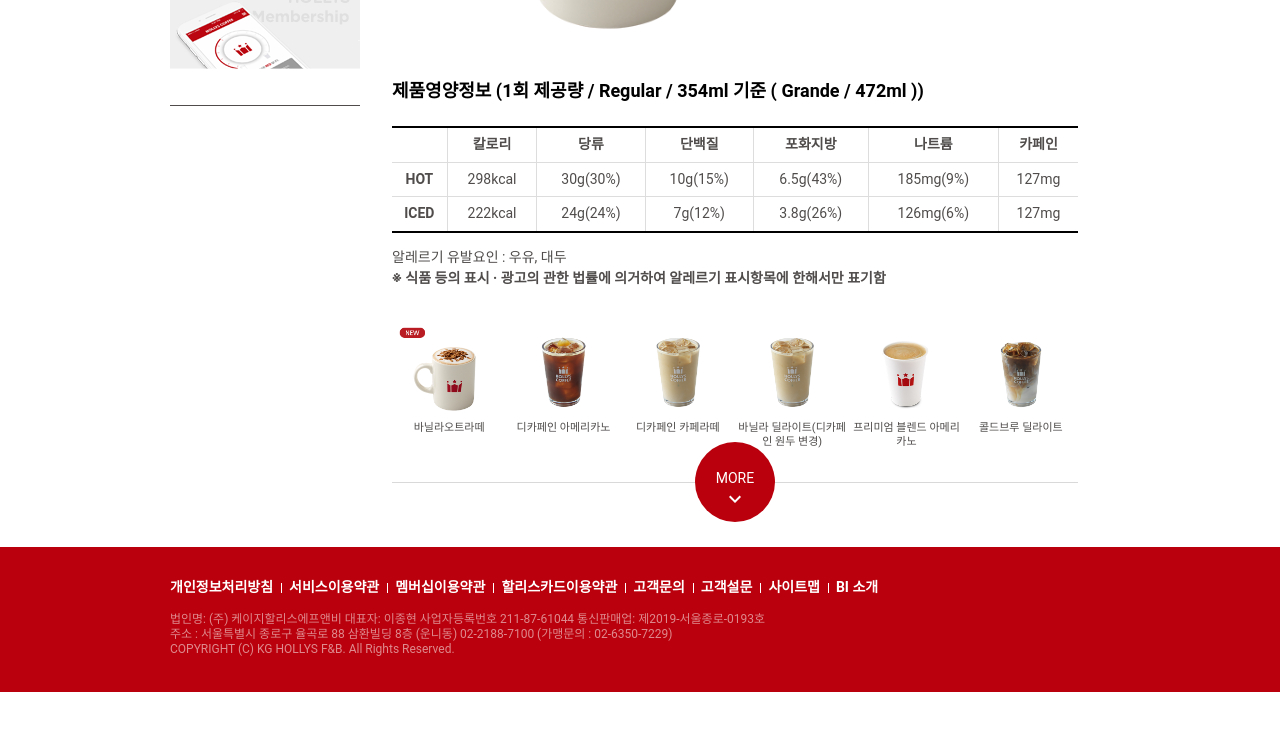
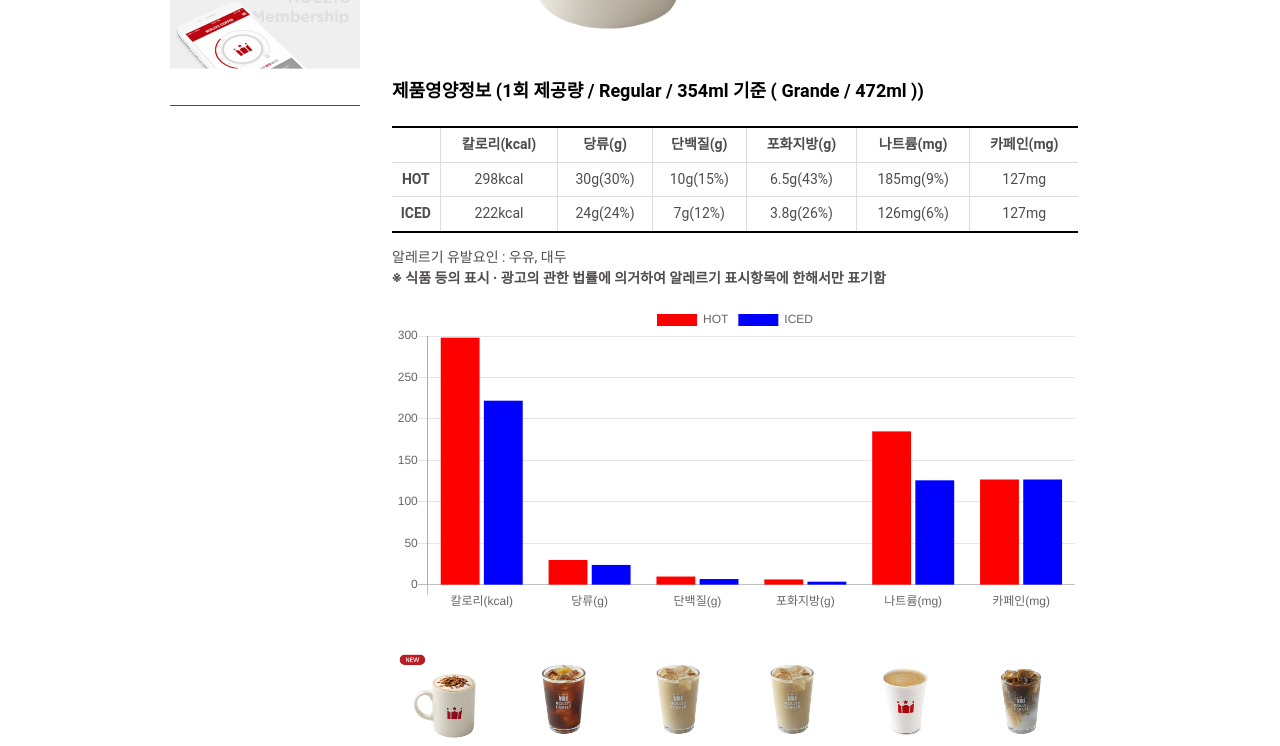
Before and after one commit to Matthewsung/hollys, a Vue app: page /menu/espresso in a window 1280 px wide. Shown: the part 540-1286 px from the top of the page. Before the commit the page ends 1232 px from the top, so only its background shows below. Built offline with nearby package versions, Linux system fonts and the light colour scheme.

Commit message:
chart.js 추가

```diff
--- a/package.json
+++ b/package.json
@@ -9,9 +9,11 @@
   },
   "dependencies": {
     "axios": "^0.24.0",
+    "chart.js": "^2.9.4",
     "core-js": "^3.6.5",
     "hollys": "^0.0.2",
     "jquery": "^3.6.0",
+    "ladash": "^1.2.0",
     "node-sass": "^6.0.1",
     "sass": "^1.44.0",
     "sass-loader": "^10.2.0",
--- a/src/api/menu.js
+++ b/src/api/menu.js
@@ -14,12 +14,12 @@
     nutrition: [
       {
         contents:'',
-        cal: '칼로리',
-        sugar: '당류',
-        protein: '단백질',
-        fat: '포화지방',
-        natrium: '나트륨',
-        caffeine: '카페인',
+        cal: '칼로리(kcal)',
+        sugar: '당류(g)',
+        protein: '단백질(g)',
+        fat: '포화지방(g)',
+        natrium: '나트륨(mg)',
+        caffeine: '카페인(mg)',
       },
       {
         contents:'HOT',
@@ -104,17 +104,17 @@
         cal: '188kcal',
         sugar: '14g/14%',
         protein: '9g/16%',
-        fat: '6.3g/42%	',
+        fat: '6.3g/42%',
         natrium: '155mg/8%',
         caffeine: '7mg',
       },
       {
         contents:'ICED',
         cal: '122kcal',
-        sugar: '9g/9%	',
-        protein: '6g/10%	',
-        fat: '3.9g/26%	',
-        natrium: '104mg/5%	',
+        sugar: '9g/9%',
+        protein: '6g/10%',
+        fat: '3.9g/26%',
+        natrium: '104mg/5%',
         caffeine: '7mg',
       },
     ],
@@ -141,19 +141,19 @@
       {
         contents:'HOT',
         cal: '259kcal',
-        sugar: '31g/31%	',
-        protein: '10g/18%	',
-        fat: '6.9g/46%	',
-        natrium: '232mg/12%	',
+        sugar: '31g/31%',
+        protein: '10g/18%',
+        fat: '6.9g/46%',
+        natrium: '232mg/12%',
         caffeine: '20mg',
       },
       {
         contents:'ICED',
         cal: '202kcal',
-        sugar: '24g/24%	',
-        protein: '6g/10%	',
-        fat: '6.1g/40%	',
-        natrium: '161mg/8%	',
+        sugar: '24g/24%',
+        protein: '6g/10%',
+        fat: '6.1g/40%',
+        natrium: '161mg/8%',
         caffeine: '20mg',
       },
     ],
@@ -180,19 +180,19 @@
       {
         contents:'HOT',
         cal: '13kcal',
-        sugar: '0g/0%	',
-        protein: '1g/2%	',
-        fat: '0.1g/1%	',
-        natrium: '4mg/0%	',
+        sugar: '0g/0%',
+        protein: '1g/2%',
+        fat: '0.1g/1%',
+        natrium: '4mg/0%',
         caffeine: '233mg',
       },
       {
         contents:'ICED',
         cal: '13kcal',
-        sugar: '0g/0%	',
-        protein: '1g/2%	',
-        fat: '0.1g/1%	',
-        natrium: '4mg/0%	',
+        sugar: '0g/0%',
+        protein: '1g/2%',
+        fat: '0.1g/1%',
+        natrium: '4mg/0%',
         caffeine: '233mg',
       },
     ],
@@ -219,10 +219,10 @@
       {
         contents:'ICED',
         cal: '207kcal',
-        sugar: '24g/24%	',
-        protein: '6g/12%	',
-        fat: '4.8g/32%	',
-        natrium: '103mg/5%	',
+        sugar: '24g/24%',
+        protein: '6g/12%',
+        fat: '4.8g/32%',
+        natrium: '103mg/5%',
         caffeine: '148mg',
       },
     ],
@@ -249,19 +249,19 @@
       {
         contents:'HOT',
         cal: '280kcal',
-        sugar: '31g/31%	',
-        protein: '11g/20%	',
-        fat: '8.2g/55%	',
-        natrium: '234mg/12%	',
+        sugar: '31g/31%',
+        protein: '11g/20%',
+        fat: '8.2g/55%',
+        natrium: '234mg/12%',
         caffeine: '169mg',
       },
       {
         contents:'ICED',
-        cal: '224kcal	',
-        sugar: '25g/25%	',
-        protein: '7g/13%	',
-        fat: '6.9g/46%	',
-        natrium: '169mg/8%	',
+        cal: '224kcal',
+        sugar: '25g/25%',
+        protein: '7g/13%',
+        fat: '6.9g/46%',
+        natrium: '169mg/8%',
         caffeine: '169mg',
       },
     ],
@@ -288,19 +288,19 @@
       {
         contents:'HOT',
         cal: '141kcal',
-        sugar: '10g/10%	',
-        protein: '7g/13%	',
-        fat: '4.7g/31%	',
-        natrium: '100mg/5%	',
+        sugar: '10g/10%',
+        protein: '7g/13%',
+        fat: '4.7g/31%',
+        natrium: '100mg/5%',
         caffeine: '111mg',
       },
       {
         contents:'ICED',
         cal: '109kcal',
-        sugar: '8g/8%	',
-        protein: '5g/9%	',
-        fat: '3.5g/23%	',
-        natrium: '75mg/4%	',
+        sugar: '8g/8%',
+        protein: '5g/9%',
+        fat: '3.5g/23%',
+        natrium: '75mg/4%',
         caffeine: '111mg',
       },
     ],
@@ -327,19 +327,19 @@
       {
         contents:'HOT',
         cal: '256kcal',
-        sugar: '31g/31%	',
-        protein: '10g/18%	',
-        fat: '6.9g/46%	',
-        natrium: '219mg/11%	',
+        sugar: '31g/31%',
+        protein: '10g/18%',
+        fat: '6.9g/46%',
+        natrium: '219mg/11%',
         caffeine: '80mg',
       },
       {
         contents:'ICED',
         cal: '209kcal',
-        sugar: '25g/25%	',
-        protein: '6g/11%	',
-        fat: '6.2g/41%	',
-        natrium: '161mg/8%	',
+        sugar: '25g/25%',
+        protein: '6g/11%',
+        fat: '6.2g/41%',
+        natrium: '161mg/8%',
         caffeine: '80mg',
       },
     ],
@@ -366,19 +366,19 @@
       {
         contents:'HOT',
         cal: '311kcal',
-        sugar: '34g/34%	',
-        protein: '12g/22%	',
-        fat: '8.3g/55%	',
-        natrium: '177mg/9%	',
+        sugar: '34g/34%',
+        protein: '12g/22%',
+        fat: '8.3g/55%',
+        natrium: '177mg/9%',
         caffeine: '93mg',
       },
       {
         contents:'ICED',
-        cal: '166kcal	',
-        sugar: '18g/18%	',
-        protein: '6g/10%	',
-        fat: '4.3g/29%	',
-        natrium: '91mg/5%	',
+        cal: '166kcal',
+        sugar: '18g/18%',
+        protein: '6g/10%',
+        fat: '4.3g/29%',
+        natrium: '91mg/5%',
         caffeine: '93mg',
       },
     ],
@@ -405,10 +405,10 @@
       {
         contents:'ICED',
         cal: '125kcal',
-        sugar: '9g/9%	',
-        protein: '5g/9%	',
-        fat: '3.9g/26%	',
-        natrium: '85mg/4%	',
+        sugar: '9g/9%',
+        protein: '5g/9%',
+        fat: '3.9g/26%',
+        natrium: '85mg/4%',
         caffeine: '148mg',
       },
     ],
@@ -435,10 +435,10 @@
       {
         contents:'ICED',
         cal: '9kcal',
-        sugar: '0g/0%	',
-        protein: '1g/1%	',
-        fat: '0.2g/1%	',
-        natrium: '2mg/0%	',
+        sugar: '0g/0%',
+        protein: '1g/1%',
+        fat: '0.2g/1%',
+        natrium: '2mg/0%',
         caffeine: '137mg',
       },
     ],
@@ -465,19 +465,19 @@
       {
         contents:'HOT',
         cal: '239kcal',
-        sugar: '24g/24%	',
-        protein: '8g/15%	',
-        fat: '6.1g/41%	',
-        natrium: '135mg/7%	',
+        sugar: '24g/24%',
+        protein: '8g/15%',
+        fat: '6.1g/41%',
+        natrium: '135mg/7%',
         caffeine: '127mg',
       },
       {
         contents:'ICED',
         cal: '168kcal',
-        sugar: '19g/19%	',
-        protein: '5g/9%	',
-        fat: '3.6g/24%	',
-        natrium: '80mg/4%	',
+        sugar: '19g/19%',
+        protein: '5g/9%',
+        fat: '3.6g/24%',
+        natrium: '80mg/4%',
         caffeine: '127mg',
       },
     ],
@@ -504,19 +504,19 @@
       {
         contents:'HOT',
         cal: '251kcal',
-        sugar: '28g/28%	',
-        protein: '8g/15%	',
-        fat: '5.9g/39%	',
-        natrium: '146mg/7%	',
+        sugar: '28g/28%',
+        protein: '8g/15%',
+        fat: '5.9g/39%',
+        natrium: '146mg/7%',
         caffeine: '132mg',
       },
       {
         contents:'ICED',
-        cal: '181kcal	',
-        sugar: '23g/23%	',
-        protein: '5g/9%	',
-        fat: '3.4g/23%	',
-        natrium: '92mg/5%	',
+        cal: '181kcal',
+        sugar: '23g/23%',
+        protein: '5g/9%',
+        fat: '3.4g/23%',
+        natrium: '92mg/5%',
         caffeine: '132mg',
       },
     ],
@@ -543,10 +543,10 @@
       {
         contents:'HOT',
         cal: '165kcal',
-        sugar: '49g/12%	',
-        protein: '12g/8%	',
-        fat: '5.5g/37%	',
-        natrium: '119mg/6%	',
+        sugar: '49g/12%',
+        protein: '12g/8%',
+        fat: '5.5g/37%',
+        natrium: '119mg/6%',
         caffeine: '127mg',
       },
     ],
@@ -573,19 +573,19 @@
       {
         contents:'HOT',
         cal: '180kcal',
-        sugar: '13g/13%	',
-        protein: '8g/15%	',
-        fat: '6.0g/40%	',
-        natrium: '130mg/7%	',
+        sugar: '13g/13%',
+        protein: '8g/15%',
+        fat: '6.0g/40%',
+        natrium: '130mg/7%',
         caffeine: '127mg',
       },
       {
         contents:'ICED',
         cal: '104kcal',
-        sugar: '7g/7%	',
-        protein: '5g/9%	',
-        fat: '3.3g/22%	',
-        natrium: '72mg/4%	',
+        sugar: '7g/7%',
+        protein: '5g/9%',
+        fat: '3.3g/22%',
+        natrium: '72mg/4%',
         caffeine: '127mg',
       },
     ],
@@ -612,19 +612,19 @@
       {
         contents:'HOT',
         cal: '12kcal',
-        sugar: '0g/0%	',
-        protein: '1g/2%	',
-        fat: '0.1g/0%	',
-        natrium: '5mg/0%	',
+        sugar: '0g/0%',
+        protein: '1g/2%',
+        fat: '0.1g/0%',
+        natrium: '5mg/0%',
         caffeine: '114mg',
       },
       {
         contents:'ICED',
         cal: '12kcal',
-        sugar: '0g/0%	',
-        protein: '1g/2%	',
-        fat: '0.1g/0%	',
-        natrium: '5mg/0%	',
+        sugar: '0g/0%',
+        protein: '1g/2%',
+        fat: '0.1g/0%',
+        natrium: '5mg/0%',
         caffeine: '114mg',
       },
     ],
@@ -651,10 +651,10 @@
       {
         contents:'ICED',
         cal: '207kcal',
-        sugar: '15g/15%	',
-        protein: '4g/8%	',
-        fat: '7.4g/49%	',
-        natrium: '36mg/2%	',
+        sugar: '15g/15%',
+        protein: '4g/8%',
+        fat: '7.4g/49%',
+        natrium: '36mg/2%',
         caffeine: '93mg',
       },
     ],
@@ -681,10 +681,10 @@
       {
         contents:'HOT',
         cal: '5kcal',
-        sugar: '0g/0%	',
-        protein: '0g/1%	',
-        fat: '0.0g/0%	',
-        natrium: '0 mg/0%	',
+        sugar: '0g/0%',
+        protein: '0g/1%',
+        fat: '0.0g/0%',
+        natrium: '0 mg/0%',
         caffeine: '61mg',
       },
     ],
--- /dev/null
+++ b/src/components/common/barChart.vue
@@ -0,0 +1,104 @@
+<template>
+  <canvas
+    :id="chartId"
+    class="bar-chart"
+  >
+  </canvas>
+</template>
+
+<script>
+import Chart from 'chart.js'
+
+export default {
+  name: 'BarChart',
+  props: {
+    chartId: String,
+    chartData: Array,
+  },
+  data() {
+    return {
+      myChart: null,
+    }
+  },
+  mounted() {
+    const ctx = document.getElementById(this.chartId).getContext('2d')
+    this.myChart = new Chart(ctx, this.makeChartOptions())
+  },
+  methods: {
+    makeChartOptions() {
+      let menuData = [...this.chartData]
+      const label = Object.values(menuData[0])
+      label.shift()
+
+      let tmp = Object.values(menuData[1])
+      let hotLabel = tmp[0];
+      tmp.shift()
+      let hot = [] ;
+      tmp.filter(data => {
+        hot.push( parseFloat(data))
+      })
+
+      tmp = Object.values(menuData[2])
+      let coldLabel = tmp[0];
+      tmp.shift()
+      let cold = [] ;
+      tmp.filter(data => {
+        cold.push( parseFloat(data))
+      })
+
+      return {
+        type:'bar',
+        data: {
+          labels: label,
+          datasets:[
+            {
+              label: hotLabel,
+              data:hot,
+              backgroundColor: 'red'
+            },
+            {
+              label: coldLabel,
+              data:cold,
+              backgroundColor: 'blue'
+            },
+          ]
+        },
+        options:{
+          tooltips: {
+            xAlign: 'center',
+            titleFontSize: 13,
+            bodyFontSize: 13,
+          },
+          responsive: false,
+          aspectRatio: 2.2,
+          scales: {
+            xAxes: [
+              {
+                ticks: {
+                  beginAtZero: true,
+                },
+                gridLines: {
+                  lineWidth: 0,
+                },
+              }
+            ],
+            yAxes: [
+              {
+                ticks: {
+                  stepSize: 50,
+                },
+              }
+            ],
+          },
+        },
+      }
+    },
+  },
+}
+</script>
+
+<style lang='scss' scoped>
+  .bar-chart {
+    width: 100%;
+  }
+</style>
--- a/src/components/menu/espresso.vue
+++ b/src/components/menu/espresso.vue
@@ -79,6 +79,10 @@
 
         </div>
       </div>
+      <BarChart
+        :chartId="`espresso_${menuIndex}`"
+        :chartData="menuItem.nutrition"
+      />
       <div class="other-menus">
         <ul
           class="other-menus-box"
@@ -129,6 +133,7 @@
   menuType,
   beverage,
 } from '@/api/menu.js'
+import BarChart from '../common/barChart.vue'
 
 const coffeeImg = [
   require('@/assets/img/menu/vanila_oat_latte.png'),
@@ -153,6 +158,9 @@
 ]
 export default {
   name: 'espressoComponent',
+  components: {
+    BarChart,
+  },
   data() {
     return {
       menuType: {},
@@ -163,10 +171,17 @@
     }
   },
   beforeMount() {
-    // 커피일때는 고정
+    if(this.$route.query.type == undefined) {
+      this.$route.query.type = 0
+    }
+    else if(this.$route.query.type == this.menuIndex) {
+      // 두번누르면 오류 나는거 고치려는데 실패
+      console.log(111)
+    }
     this.menuType = menuType[0]
-    // type에 따라 숫자 변화
+    // type에 따라 query변화
     this.allItems = [...beverage]
+
     this.chkItems()
   },
   methods: {
@@ -186,8 +201,12 @@
       )
     },
     chkItems() {
-      if(this.$route.path === '/menu/espresso') {
-        this.menuIndex = 0
+      if(this.$route.query === ''){
+        this.$router.push(
+          {
+            path: '/menu/espresso?type=0'
+          }
+        )
       }
       else{
         this.menuIndex = this.$route.query.type
@@ -197,13 +216,11 @@
       })
       this.menuItem = beverage[this.menuIndex]
     }
-
   },
   watch: {
     $route(to, from) {
       if(to.query.type !== from.query.type) {
-        this.menuIndex = 1
-        console.log(this.menuIndex)
+        this.chkItems()
       }
     }
   }
```
Also changed, not shown: 1 other file (tests, documents, lock files or other folders).
